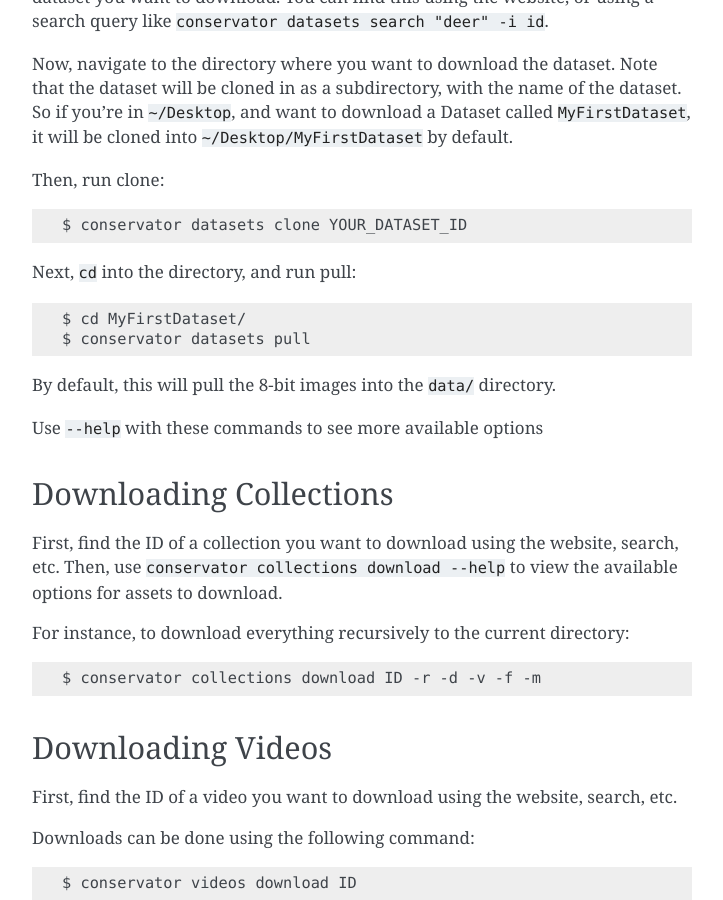
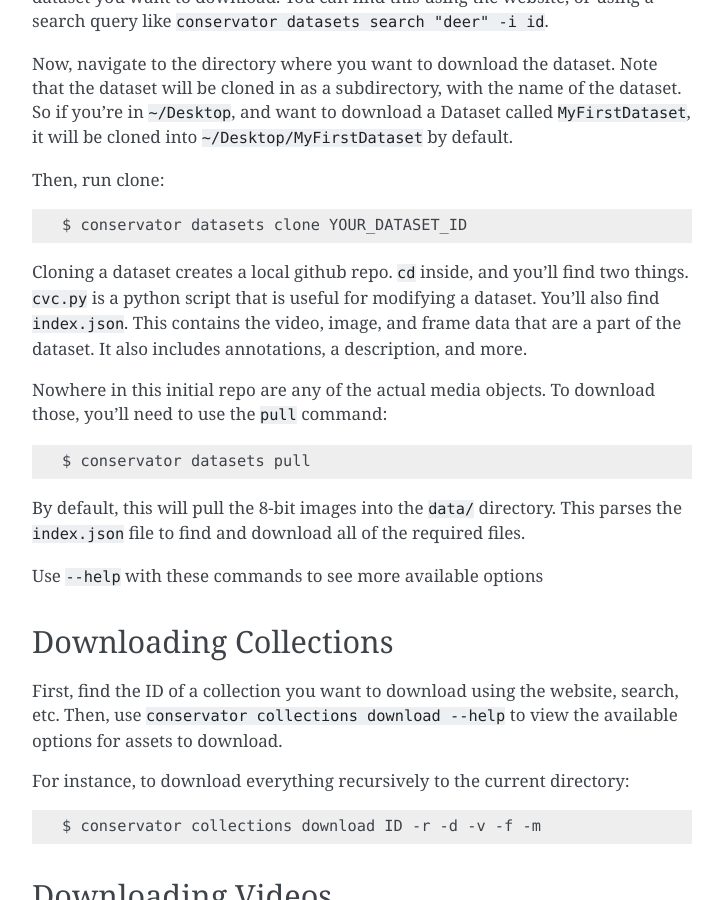
Before and after one commit to FLIR/conservator-cli, a Sphinx documentation site: the page built from docs/usage/cli_quickstart.rst, in a window 1280 px wide and 900 px high, scrolled down 1929 px. Shown: the whole window, without its empty margins (388-1111 px from the left). Built offline with Sphinx 7.4.7, drawn with Linux system fonts in a browser that asks for light colours.

Commit message:
Update CLI download dataset docs (#88)

```diff
--- a/docs/usage/cli_quickstart.rst
+++ b/docs/usage/cli_quickstart.rst
@@ -93,12 +93,18 @@ Then, run clone::
 
     $ conservator datasets clone YOUR_DATASET_ID
 
-Next, ``cd`` into the directory, and run pull::
+Cloning a dataset creates a local github repo. ``cd`` inside, and you'll find two things.
+``cvc.py`` is a python script that is useful for modifying a dataset. You'll also find
+``index.json``. This contains the video, image, and frame data that are a part of the
+dataset. It also includes annotations, a description, and more.
 
-    $ cd MyFirstDataset/
+Nowhere in this initial repo are any of the actual media objects. To download those, you'll
+need to use the ``pull`` command::
+
     $ conservator datasets pull
 
-By default, this will pull the 8-bit images into the ``data/`` directory.
+By default, this will pull the 8-bit images into the ``data/`` directory. This parses the
+``index.json`` file to find and download all of the required files.
 
 Use ``--help`` with these commands to see more available options
 
```
